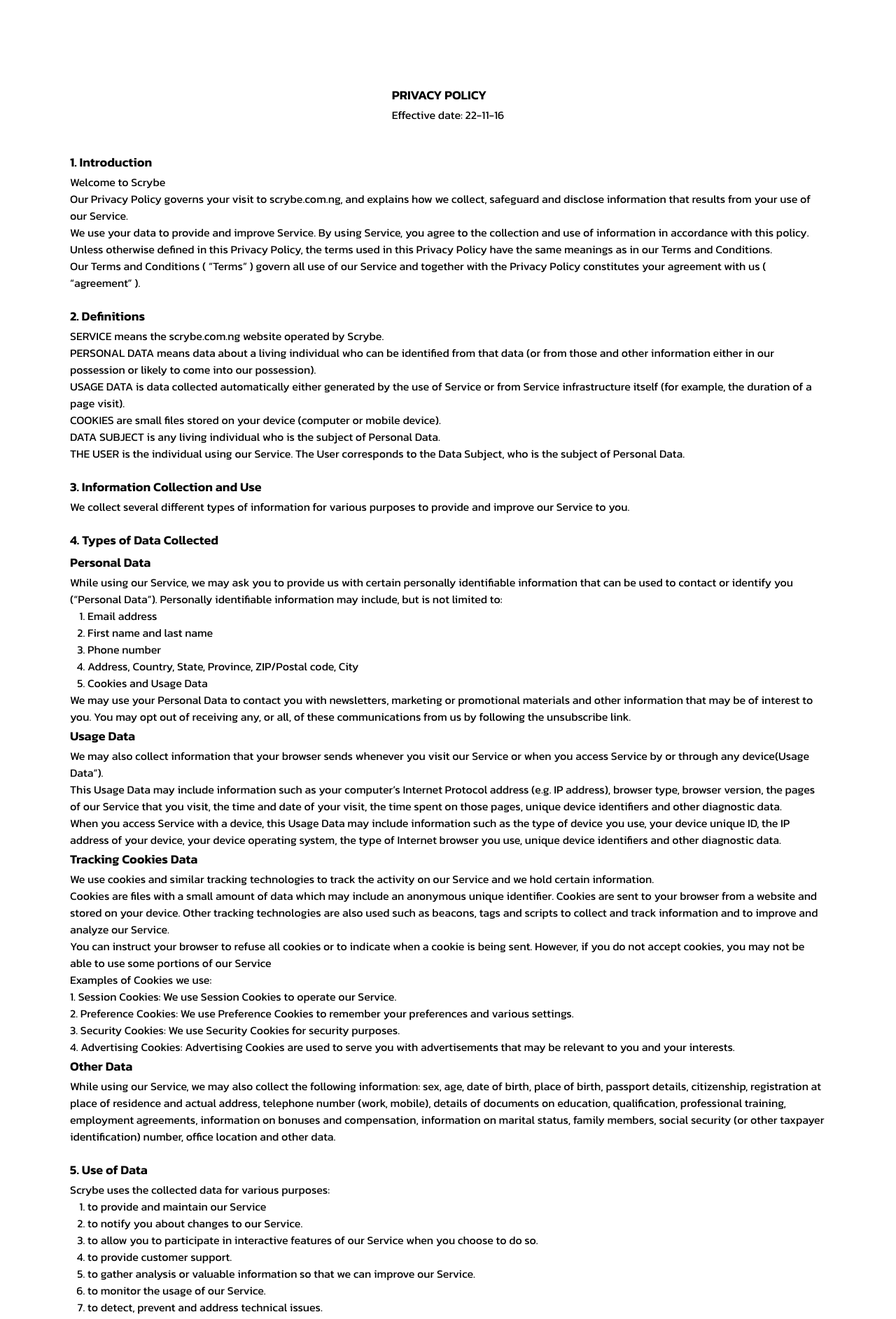
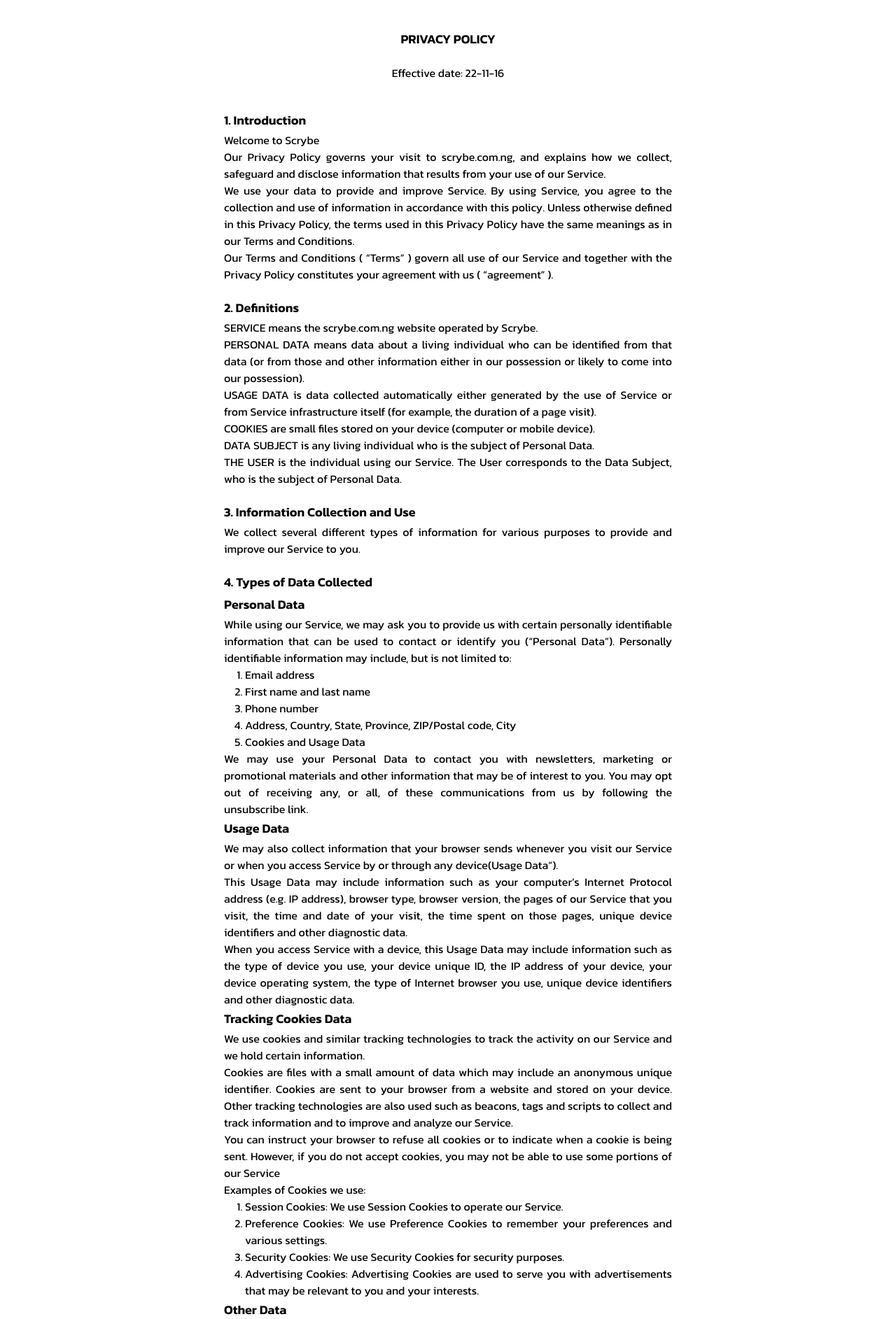
Before and after one commit to KodianKodes/customersupport.web-1, a React (Vite) app in the folder scrybe_frontend/: page /privacy-policy in a window 1280 px wide. Shown: the top 1885 px of the page at 70% size. Built offline with nearby package versions, Linux system fonts and the light colour scheme.

Commit message:
style: careers

```diff
--- a/scrybe_frontend/src/pages/Careers/Careers.jsx
+++ b/scrybe_frontend/src/pages/Careers/Careers.jsx
@@ -7,7 +7,7 @@
 function Careers() {
   return (
     <div>
-        <NotHiring />
+        <JobVacancy />
     </div>
   )
 }
--- a/scrybe_frontend/src/pages/Careers/Components/Main.jsx
+++ b/scrybe_frontend/src/pages/Careers/Components/Main.jsx
@@ -1,6 +1,4 @@
 import image2 from '../Assets/image-2.jpg'
-import elipse1 from '../Assets/Ellipse1.png'
-import elipse2 from '../Assets/Ellipse2.png'
 import Banner from './Banner'
 
 function Main() {
@@ -15,10 +13,6 @@
                 <button className='careers-button'>Learn More</button>
             </div>
             <div className='img-container'>
-                {/* <div className="ellipse">
-                    <img className='ellipse1' src={elipse1} alt="" />
-                    <img className='ellipse2' src={elipse2} alt="" />
-                </div> */}
                 <img className='careers-img' src={image2} alt="" />
             </div>
         </div>
--- a/scrybe_frontend/src/pages/Careers/Style/banner.scss
+++ b/scrybe_frontend/src/pages/Careers/Style/banner.scss
@@ -3,14 +3,14 @@
 
     img {
         width: 100%;
-        filter: brightness(50%);
+        filter: brightness(40%);
     }
 
     .problem-solvers-container {
         width: 100%;
         position: absolute;
         bottom: 15%;
-        padding: 0 10%;
+        padding: 0 5%;
 
         h1 {
             color: white;
--- a/scrybe_frontend/src/pages/Careers/Style/jobVacancy.scss
+++ b/scrybe_frontend/src/pages/Careers/Style/jobVacancy.scss
@@ -21,14 +21,16 @@
         .job-title {
             display: flex;
             margin: 15px 0;
+            align-items: center;
 
             button {
                 margin-left: 20px;
                 background: #006CFF;
-                padding: 4px 8px;
+                padding: 8px 25px;
                 color: white;
                 border: none;
                 border-radius: 2px;
+                cursor: pointer;
             }
         }
 
--- a/scrybe_frontend/src/pages/Careers/Style/notHiring.scss
+++ b/scrybe_frontend/src/pages/Careers/Style/notHiring.scss
@@ -3,7 +3,7 @@
     padding: 0 10%;
     display: flex;
     flex-direction: column;
-    align-items: center;
+    align-items: flex-start;
     margin: 100px 0;
 
 
@@ -15,7 +15,8 @@
     }
 
     p {
-        font-size: 12px;
+        font-size: 16px;
+        font-weight: 300;
     }
 
     .subscribe {
@@ -60,6 +61,10 @@
 
         .subscribe {
             margin-top: 150px;
+
+            form {
+                gap: 30px;
+            }
         }
     }
 }
--- a/scrybe_frontend/src/pages/PrivacyPolicy/Components/ContactUs.jsx
+++ b/scrybe_frontend/src/pages/PrivacyPolicy/Components/ContactUs.jsx
@@ -4,7 +4,7 @@
   return (
     <div className='sub-container'>
         <h1>19. Contact Us</h1>
-        <p>If you have any questions about this Privacy Policy, please contact us by email: info@scrybe.com.</p>
+        <p>If you have any questions about this Privacy Policy, please contact us by email: <a href="#"> info@scrybe.com.</a></p>
     </div>
   )
 }
--- a/scrybe_frontend/src/pages/PrivacyPolicy/Components/DataCollected.jsx
+++ b/scrybe_frontend/src/pages/PrivacyPolicy/Components/DataCollected.jsx
@@ -30,12 +30,12 @@
             <p>Cookies are files with a small amount of data which may include an anonymous unique identifier. Cookies are sent to your browser from a website and stored on your device. Other tracking technologies are also used such as beacons, tags and scripts to collect and track information and to improve and analyze our Service.</p>
             <p>You can instruct your browser to refuse all cookies or to indicate when a cookie is being sent. However, if you do not accept cookies, you may not be able to use some portions of our Service</p>
             <p>Examples of Cookies we use:</p>
-            <div>
-                <p>1. Session Cookies: We use Session Cookies to operate our Service.</p>
-                <p>2. Preference Cookies: We use Preference Cookies to remember your preferences and various settings.</p>
-                <p>3. Security Cookies: We use Security Cookies for security purposes.</p>
-                <p>4. Advertising Cookies: Advertising Cookies are used to serve you with advertisements that may be relevant to you and your interests.</p>
-            </div>
+            <ol>
+                <li> Session Cookies: We use Session Cookies to operate our Service.</li>
+                <li> Preference Cookies: We use Preference Cookies to remember your preferences and various settings.</li>
+                <li> Security Cookies: We use Security Cookies for security purposes.</li>
+                <li> Advertising Cookies: Advertising Cookies are used to serve you with advertisements that may be relevant to you and your interests.</li>
+            </ol>
         </div>
         <div>
             <h1>Other Data</h1>
--- a/scrybe_frontend/src/pages/PrivacyPolicy/Components/DataProtectionRights.jsx
+++ b/scrybe_frontend/src/pages/PrivacyPolicy/Components/DataProtectionRights.jsx
@@ -21,7 +21,7 @@
           <li><h1> To stop selling your personal information. We don’t sell or rent your personal information to any third parties for any purpose. We do not sell your personal information for monetary consideration. However, under some circumstances, a transfer of personal information to a third party, or within our family of companies, without monetary consideration may be considered a “sale” under Nigeria law. You are the only owner of your Personal Data and can request disclosure or deletion at any time.</h1></li>
         </ol>
         <p>If you submit a request to stop selling your personal information, we will stop making such transfers. Please note, if you ask us to delete or stop selling your data, it may impact your experience with us, and you may not be able to participate in certain programs or membership services which require the usage of your personal information to function. But in no circumstances, we will discriminate against you for exercising your rights.</p>
-        <p>To exercise your Nigeria data protection rights described above, please send your request(s) by email: info@scrybe.com.</p>
+        <p>To exercise your Nigeria data protection rights described above, please send your request(s) by email: <a href="#"> info@scrybe.com.</a></p>
         <p>Your data protection rights, described above, are covered by the NDPR, short for the Nigerian Data Protection Regulation. To find out more, visit the official Nigerian Data Protection Regulation website. The NDPR took effect on 17/11/2020.</p>
     </div>
   )
--- a/scrybe_frontend/src/pages/PrivacyPolicy/Components/YourRights.jsx
+++ b/scrybe_frontend/src/pages/PrivacyPolicy/Components/YourRights.jsx
@@ -15,7 +15,7 @@
             <li> You have a right to lodge a complaint about the handling of your personal information with the National Information Technology Development Agency (NITDA).</li>
             <li> You have the right to ask us not to process your Personal Data for marketing purposes. We will usually inform you (before collecting your data) if we intend to use your data for such purposes or if we intend to disclose your Personal Data to any third party for such purposes.</li>
         </ol>
-        <p>NITDA’s website has a wealth of useful information in respect of your rights over your personal data. If you wish to exercise your rights, you may write to us at info@scrybe.com.</p>
+        <p>NITDA’s website has a wealth of useful information in respect of your rights over your personal data. If you wish to exercise your rights, you may write to us at <a href="#"> info@scrybe.com. </a></p>
     </div>
   )
 }
--- a/scrybe_frontend/src/pages/PrivacyPolicy/Style/privacyPolicy.scss
+++ b/scrybe_frontend/src/pages/PrivacyPolicy/Style/privacyPolicy.scss
@@ -1,5 +1,5 @@
 .container {
-    padding: 100px ;
+    padding: 100px 5%;
     display: flex;
     flex-direction: column;
     align-items: center;
@@ -11,16 +11,26 @@
     }
     p {
         font-size: 16px;
+        font-weight: 400;
+        text-align: justify;
     }
 
     .heading {
         margin: 20px 0;
+        display: flex;
+        flex-direction: column;
+        align-items: center;
+        h1 {
+            margin: 20px 0;
+        }
     }
 
     .sub-container {
         margin: 20px 0;
+
+        li {
+            text-align: justify;
         }
-
         ul {
             list-style: inside;
         }
@@ -30,13 +40,19 @@
         }
 
         ul, ol {
-        margin-left: 25px;
+            padding-left: 20px;
+        }
     }
 
-    @media (max-width: 700px){
-        padding: 20px;
+
+
+    @media (min-width: 700px){
+        padding: 0 25% ;
+
+        .sub-container {
             ul, ol {
-            margin-left: 5px;
+                padding-left: 30px;
             }
         }
     }
+}
```
Also changed, not shown: scrybe_frontend/src/pages/Careers/Style/main.scss (+17 -12 lines). Lines whose indentation alone changed are shown as unchanged.
